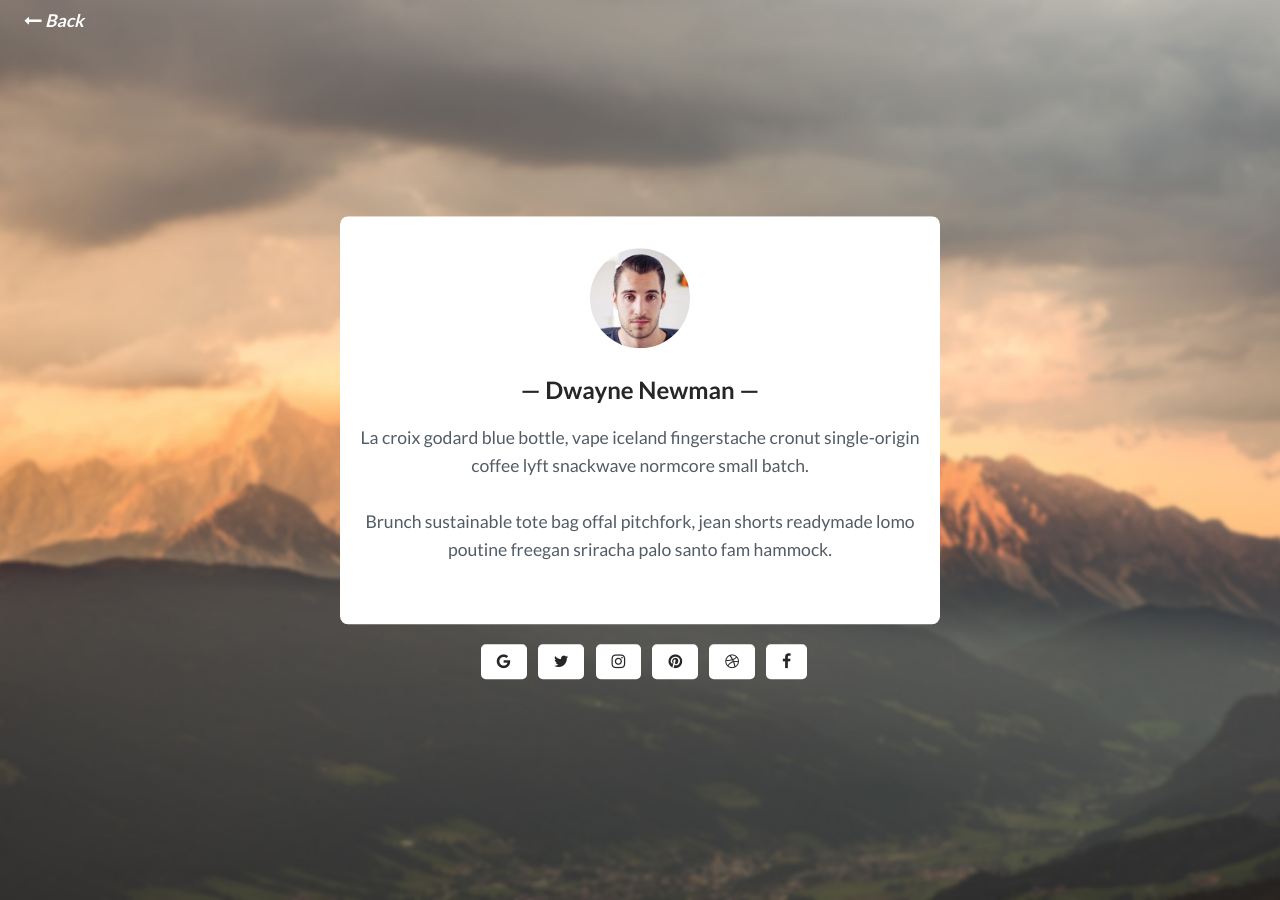
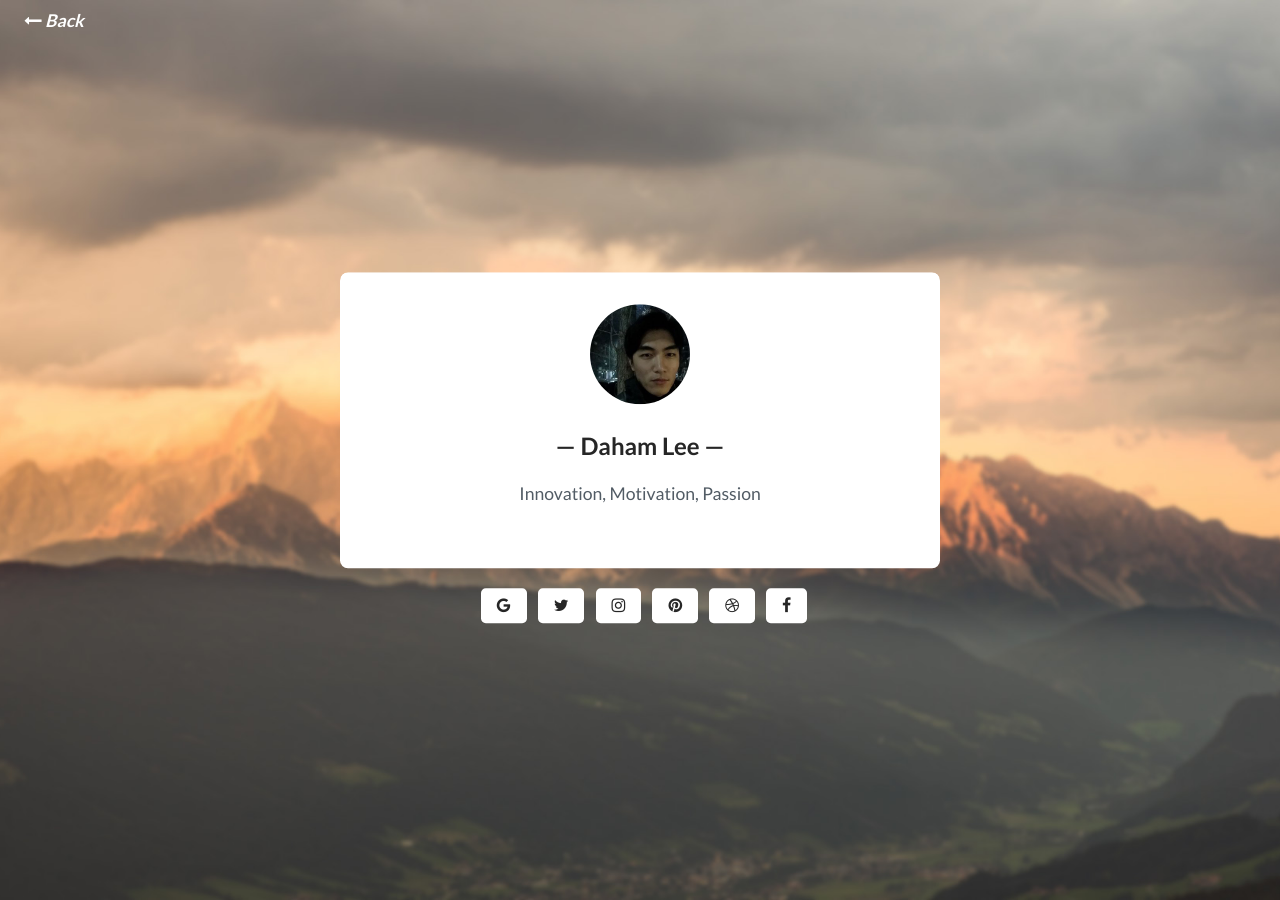
Before and after one commit to DahamLee/DahamLee.github.io, a Jekyll site: the page built from _pages/about.html, in a window 1280 px wide. Built offline with Jekyll 4.4.1, drawn with Linux system fonts in a browser that asks for light colours; some of the changed lines change nothing that is shown.

Commit message:
change title and photo

```diff
--- a/_config.yml
+++ b/_config.yml
@@ -1,33 +1,31 @@
 logo: # add logo name
-title: Bef - Enjoy Freedom
+title: Daham's Blog
 description: > # this means to ignore newlines until "baseurl:"
-  Write an awesome description for your new site here. You can edit this
-  line in _config.yml. It will appear in your document head meta (for
-  Google search results) and in your feed.xml site description.
+  Let's study Finance & Computer Science
 permalink: ':title/'
 baseurl: "" # the subpath of your site, e.g. /blog
 url: "" # the base hostname & protocol for your site, e.g. http://example.com
 
 # Banner settings
 video: mountains.mp4 # add banner video. Add your video file to the folder video
-banner-title: # add banner title
-banner-desc: # add banner description
+banner-title: Daham's Blog
+banner-desc: Let's study Finance & Computer Science
 
 # Author settings
-author-pic: face.jpg # your photo
-author-name: # your name
-about-author: # about author
-email: your-email@domain.com # your email
-phone: (496)-169-6557 # your pnone number
-website: https://dwayne.example.com # you website
+author-pic: daham.jpg # your photo
+author-name: Daham Lee
+about-author: Innovation, Motivation, Passion
+email: daham1224@gmail.com
+phone:  # your pnone number
+website: dahamlee.github.io
 
 # Social link
-google_url:    # add url link
-twitter_url:   # add url link
-instagram_url: # add url link
-pinterest_url: # add url link
-dribbble_url:  # add url link
-facebook_url:  # add url link
+#google_url:    # add url link
+#twitter_url:   # add url link
+instagram_url: https://www.instagram.com/dahamy
+#pinterest_url: # add url link
+#dribbble_url:  # add url link
+facebook_url: https://www.facebook.com/lee.daham
 
 # Disqus
 discus_identifier: mr-brown # add your discus identifier
@@ -39,7 +37,7 @@ mailchimp: # add your MailChimp form identifier. For example - blogenjoyfreedom.
 analytics:
 
 # Paginate
-paginate: 12
+paginate: 4
 paginate_path: /page:num/
 
 # Build settings
--- a/_pages/about.html
+++ b/_pages/about.html
@@ -13,7 +13,7 @@ permalink: /about/
         <div class="author_info">
           <h2 class="author_title">{% if site.author-name %}{{site.author-name}}{% else %}Dwayne Newman{% endif %}</h2>
           <p class="author_subtitle">{% if site.about-author %}{{site.about-author}}{% else %}La croix godard blue bottle, vape iceland fingerstache cronut single-origin coffee lyft snackwave normcore small batch.{% endif %}</p>
-          <p class="author_subtitle">Brunch sustainable tote bag offal pitchfork, jean shorts readymade lomo poutine freegan sriracha palo santo fam hammock.</p>
+          <!-- <p class="author_subtitle">Brunch sustainable tote bag offal pitchfork, jean shorts readymade lomo poutine freegan sriracha palo santo fam hammock.</p> -->
         </div>
       </div>
 
```
Also changed, not shown: Gemfile.lock, assets/img/daham.jpg (added), 1 other file.
